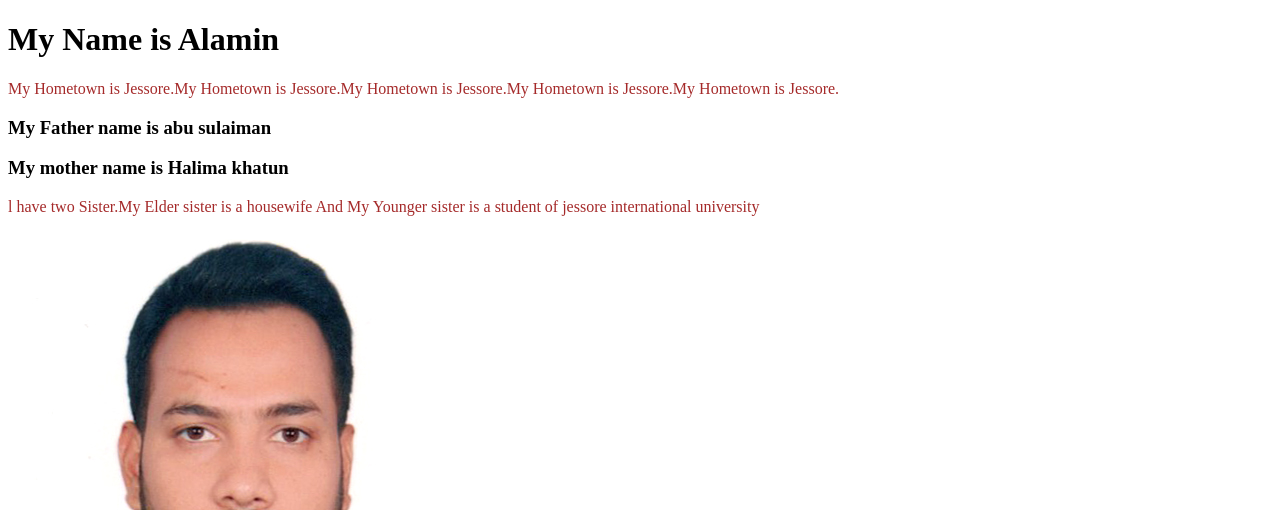
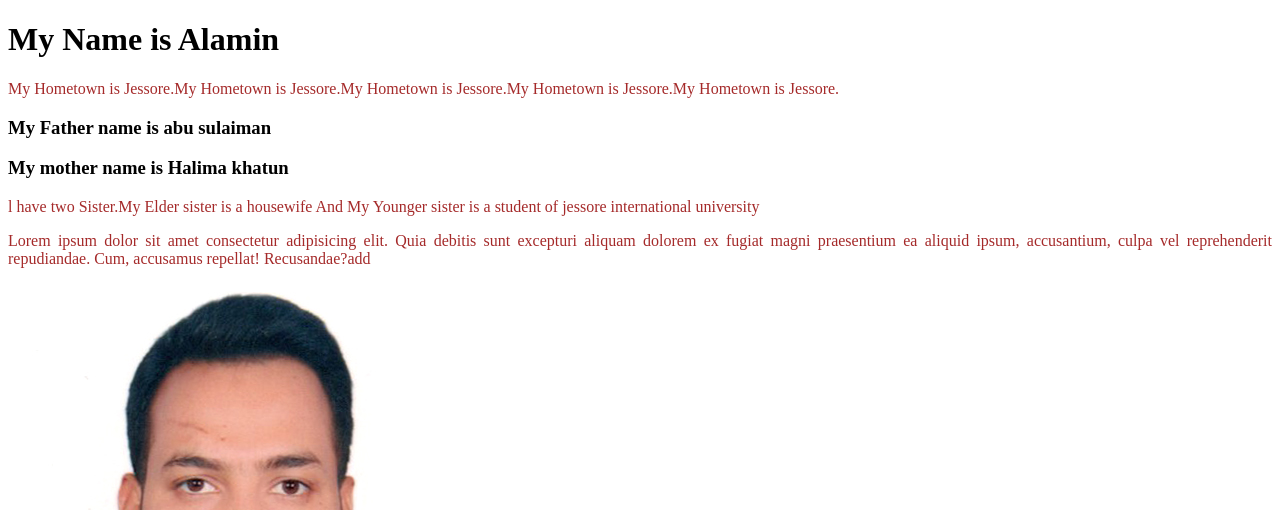
Before and after one commit to alamin09876/my-second-repo, a plain HTML site: page index.html in a window 1280 px wide. Shown: the top 510 px of the page. Drawn offline with Linux system fonts and the light colour scheme.

Commit message:
something added

```diff
--- a/index.html
+++ b/index.html
@@ -4,7 +4,7 @@
     <meta charset="UTF-8">
     <meta http-equiv="X-UA-Compatible" content="IE=edge">
     <meta name="viewport" content="width=device-width, initial-scale=1.0">
-    <title>My Second Github Repo</title>
+    <title>My Second Github Repojeatory</title>
     <link rel="stylesheet" href="style.css">
 </head>
 <body>
@@ -13,6 +13,7 @@
     <h3>My Father name is abu sulaiman</h3>
     <h3>My mother name is Halima khatun</h3>
     <p>l have two Sister.My Elder sister is a housewife And My Younger sister is a student of jessore international university  </p>
+    <p>Lorem ipsum dolor sit amet consectetur adipisicing elit. Quia debitis sunt excepturi aliquam dolorem ex fugiat magni praesentium ea aliquid ipsum, accusantium, culpa vel reprehenderit repudiandae. Cum, accusamus repellat! Recusandae?add</p>
     <img src="img/img20210315_19281298.jpg" alt="">
     <img src="img/IMG_9811.JPG" alt="">
 
```
